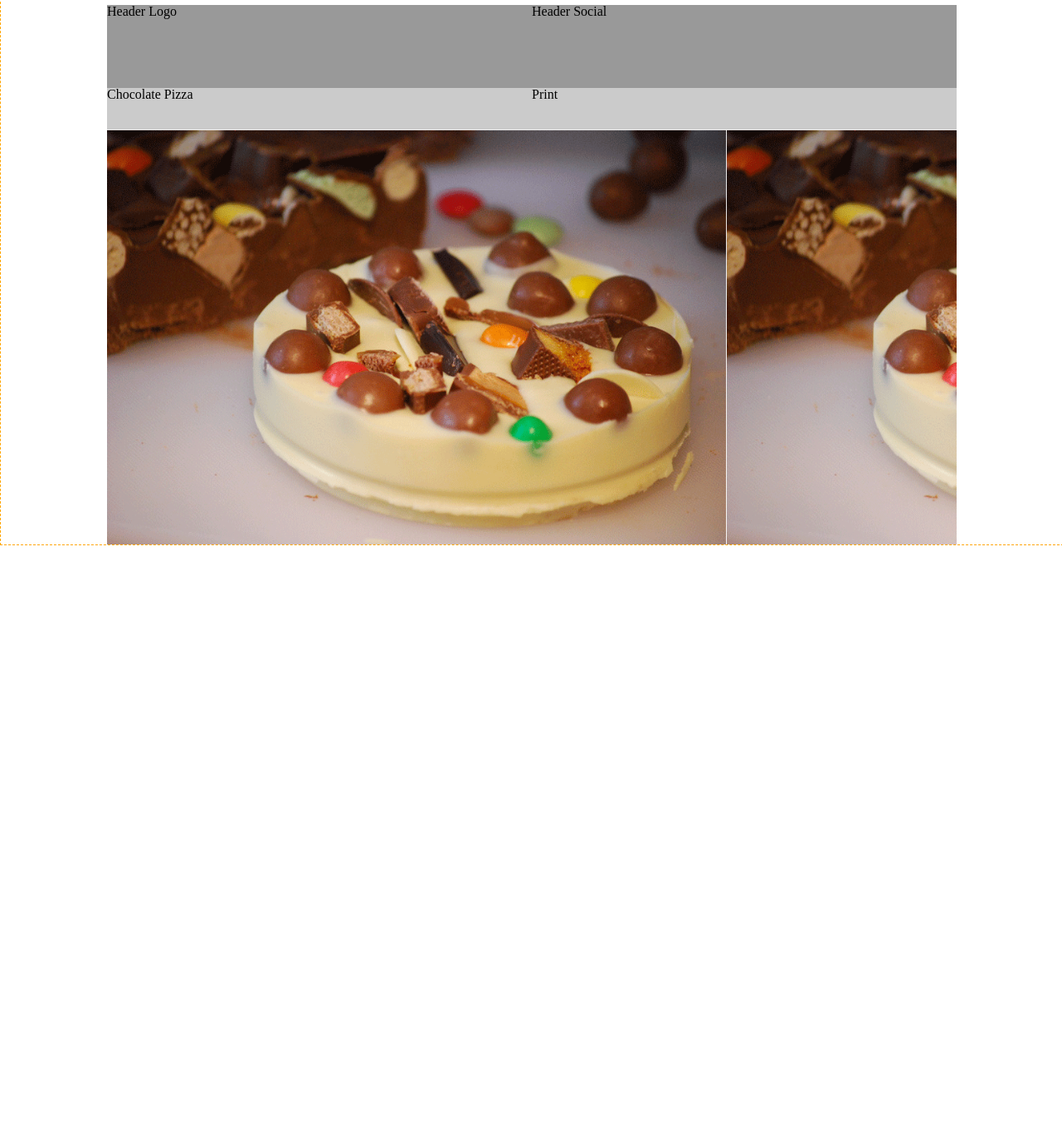
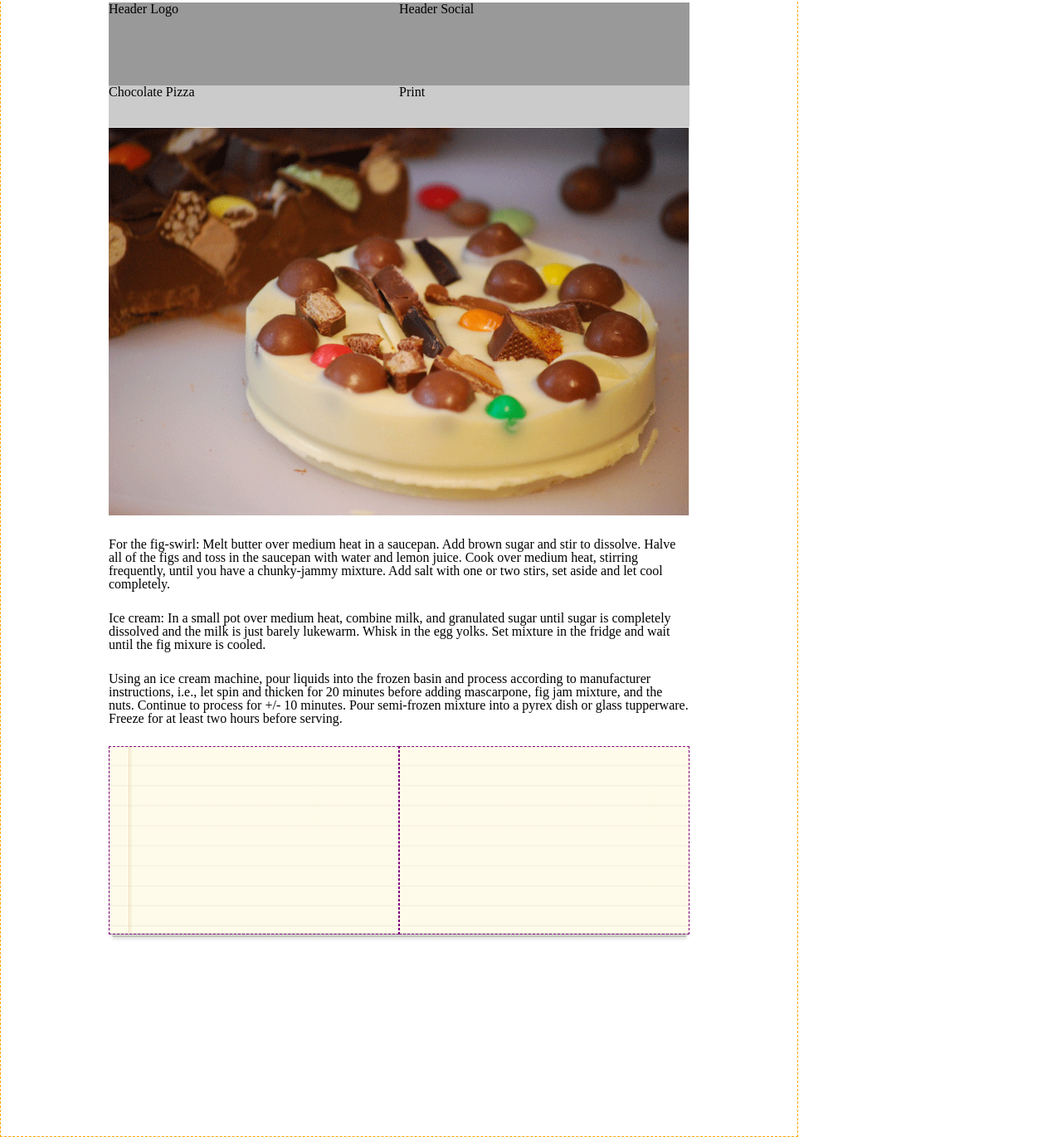
Before and after one commit to melaniebcohen/chocolate-pizza-301, a plain HTML site: page index.html in a window 1280 px wide. Shown: the part 8-1378 px from the top of the page at 83% size. Before the commit the page ends 800 px from the top, so only its background shows below. Drawn offline with Linux system fonts and the light colour scheme.

Commit message:
style updates

```diff
--- a/index.html
+++ b/index.html
@@ -27,6 +27,24 @@
           <div class="col-3"></div>
           <div class="col-3 margin"></div>
         </div>
+        <div class="row">
+          <div class="col-4 margin"></div>
+          <div class="col-4">
+            <p>For the fig-swirl: Melt butter over medium heat in a saucepan. Add brown sugar and stir to dissolve. Halve all of the figs and toss in the saucepan with water and lemon juice. Cook over medium heat, stirring frequently, until you have a chunky-jammy mixture. Add salt with one or two stirs, set aside and let cool completely.</p>
+            <p>Ice cream: In a small pot over medium heat, combine milk, and granulated sugar until sugar is completely dissolved and the milk is just barely lukewarm. Whisk in the egg yolks. Set mixture in the fridge and wait until the fig mixure is cooled.</p>
+            <p>Using an ice cream machine, pour liquids into the frozen basin and process according to manufacturer instructions, i.e., let spin and thicken for 20 minutes before adding mascarpone, fig jam mixture, and the nuts. Continue to process for +/- 10 minutes. Pour semi-frozen mixture into a pyrex dish or glass tupperware. Freeze for at least two hours before serving.</p>
+          </div>
+          <div class="col-4 margin"></div>
+        </div>
+        <div class="row">
+          <div class="col-5 margin"></div>
+          <div class="col-5">
+            <div class="inner-col-5-1"></div>
+            <div class="inner-col-5-2"></div>
+          </div>
+          <div class="col-5 margin"></div>
+        </div>
+
     </main>
     <footer>
     </footer>
--- a/style.css
+++ b/style.css
@@ -1,8 +1,7 @@
 /* http://j4n.co/blog/Creating-your-own-css-grid-system */
 
 .grid-container {
-  width : 100%;
-  max-width : 900;
+  width : 960px;
   border: 1px orange dashed;
 }
 .row:before,
@@ -14,27 +13,53 @@
 }
 [class*='col-'] {
   float: left;
-  background-color: #FFDCDC;
 }
 .col-1 {
   height: 100px;
   margin-top: 1%;
-  width: 40%;
+  width: 350px;
   background-color: #999;
 }
 .col-2 {
   height: 50px;
-  width: 40%;
+  width: 350px;
   background-color: #cbcbcb;
 }
 .col-3 {
-  width: 80%;
-  height: 500px;
+  width: 700px;
   background-image: url('lab-assets/choco-pizza.png');
-  background-size: contain;
+  background-size: 100%;
+  background-repeat: no-repeat;
+  height: 470px;
+}
+.col-4 {
+  margin-top: 25px;
+  width: 700px;
+}
+.col-4 p {
+  margin-bottom: 25px;
+}
+.col-5 {
+  width: 700px;
+  background-image: url('lab-assets/list-bg.png');
+  background-size: 100%;
+  background-repeat: no-repeat;
+  height: 470px;
+}
+.inner-col-5-1 {
+  float: left;
+  height: 225px;
+  width: 348px;
+  border: 1px purple dashed;
+}
+.inner-col-5-2 {
+  float: right;
+  height: 225px;
+  width: 348px;
+  border: 1px purple dashed;
 }
 .margin {
-  width: 10%;
+  width: 130px;
   background-color: #FFF;
   background-image: none;
 }
```
